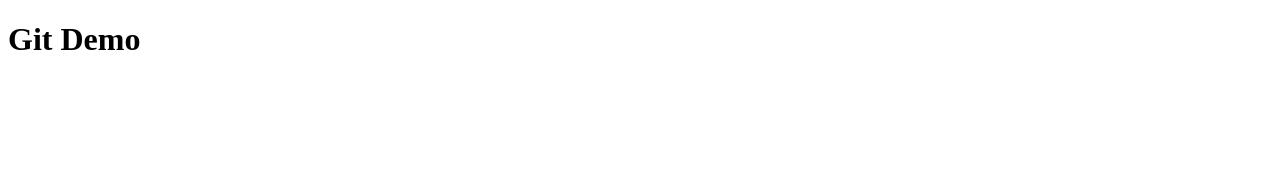
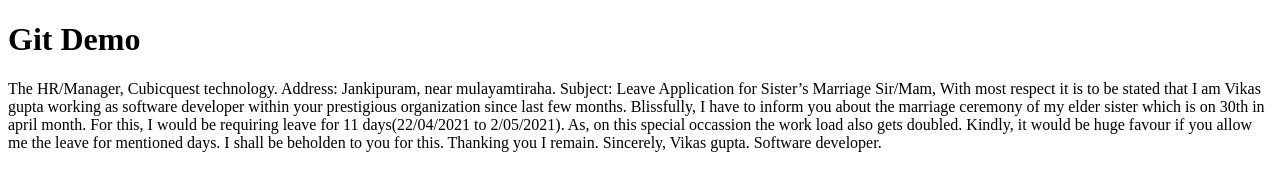
Before and after one commit to vikas36714/git.practice, a plain HTML site: page index.html in a window 1280 px wide. Drawn offline with Linux system fonts and the light colour scheme.

Commit message:
Update index.html

```diff
--- a/index.html
+++ b/index.html
@@ -5,5 +5,24 @@
 </head>
 <body>
  <h1>Git Demo</h1>
+
+	<p>
+		The HR/Manager,
+Cubicquest technology.
+Address: Jankipuram, near mulayamtiraha.
+
+Subject: Leave Application for Sister’s Marriage
+
+Sir/Mam,
+
+With most respect it is to be stated that I am Vikas gupta working as software developer within your prestigious organization since last few months. Blissfully, I have to inform you about the marriage ceremony of my elder sister which is on 30th in april month. For this, I would be requiring leave for 11 days(22/04/2021 to 2/05/2021). As, on this special occassion the work load also gets doubled. Kindly, it would be huge favour if you allow me the leave for mentioned days. I shall be beholden to you for this.
+
+Thanking you I remain.
+
+Sincerely,
+
+Vikas gupta.
+Software developer.
+	</p>
 </body>
 </html>
```
